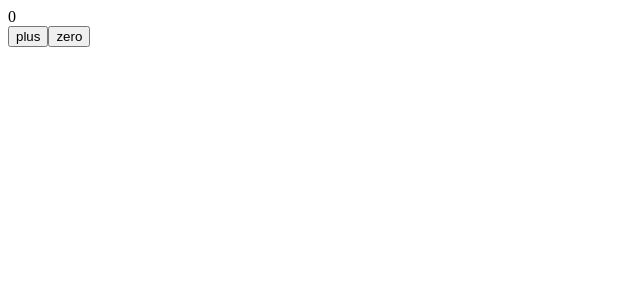
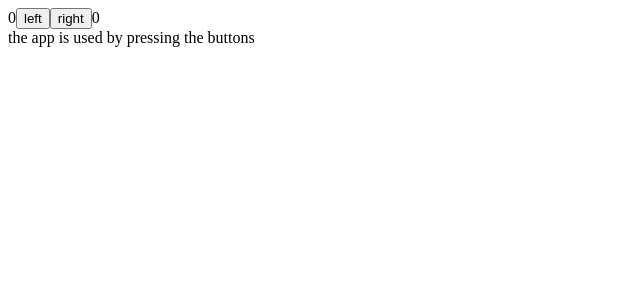
Before and after one commit to frizzzzzzi/Projeto1, a React (Vite) app in the folder my-app/: page / in a window 1280 px wide. Shown: the top 300 px of the page, without its empty margins (0-640 px from the left). Built offline with nearby package versions, Linux system fonts and the light colour scheme.

Commit message:
contador de botoes

```diff
--- a/my-app/src/App.jsx
+++ b/my-app/src/App.jsx
@@ -1,18 +1,51 @@
 import { useState } from 'react'
 
-const App = () => {
-  const [ counter, setCounter ] = useState(0)
+const History = (props) => {
+  if (props.allClicks.length === 0) {
+    return (
+      <div>
+        the app is used by pressing the buttons
+      </div>
+    )
+  }
 
   return (
     <div>
-      <div>{counter}</div>
-      <button onClick={() => setCounter(counter + 1)}>
-        plus
-      </button>
+      button press history: {props.allClicks.join(' ')}
+    </div>
+  )
+}
 
-      <button onClick={() => setCounter(0)}>
-        zero
-      </button>
+
+const Button = ({ handleClick, text }) => (
+  <button onClick={handleClick}>
+    {text}
+  </button>
+)
+
+const App = () => {
+  const [left, setLeft] = useState(0)
+  const [right, setRight] = useState(0)
+  const [allClicks, setAll] = useState([])
+
+  const handleLeftClick = () => {
+    setAll(allClicks.concat('L'))
+    setLeft(left + 1)
+  }
+
+  const handleRightClick = () => {
+    setAll(allClicks.concat('R'))
+    setRight(right + 1)
+  }
+
+  return (
+    <div>
+      {left}
+
+      <Button handleClick={handleLeftClick} text='left' />
+      <Button handleClick={handleRightClick} text='right' />
+      {right}
+      <History allClicks={allClicks} />
     </div>
   )
 }
```
